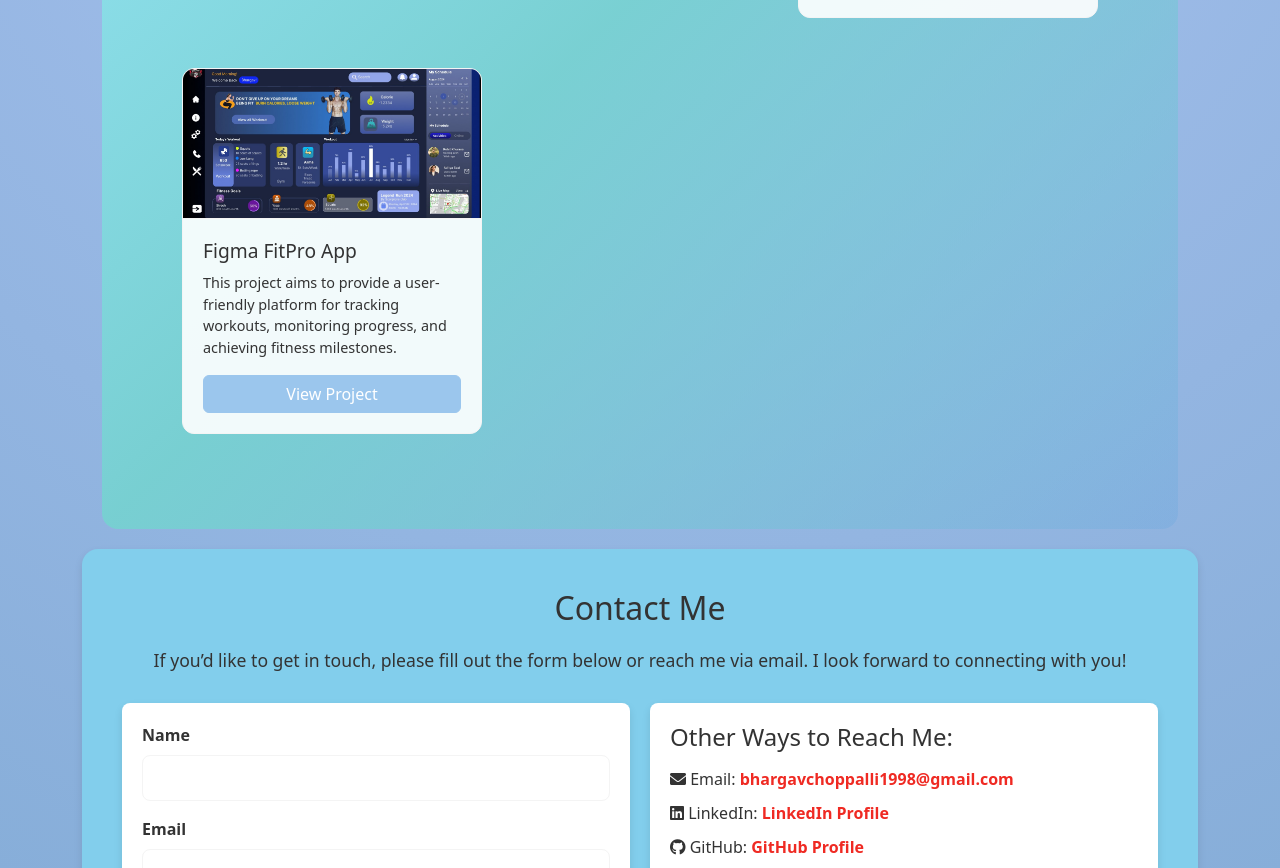
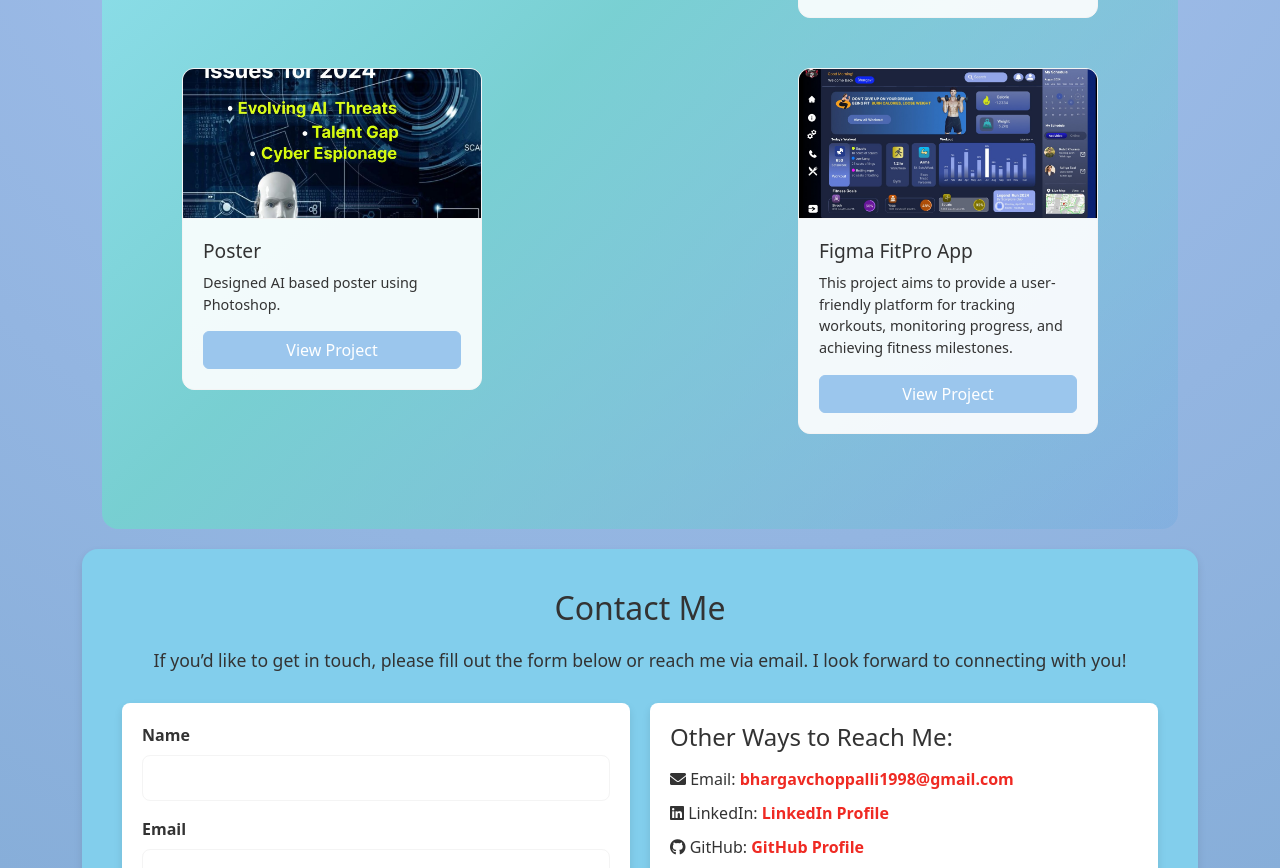
Before and after one commit to BhargavChoppalli/Bhargav-Portfolio, a plain HTML site: page index.html in a window 1280 px wide. Shown: the part 2110-2978 px from the top of the page. Drawn offline with nearby package versions, Linux system fonts and the light colour scheme.

Commit message:
included new project

```diff
--- a/index.html
+++ b/index.html
@@ -122,6 +122,18 @@
                 </div>
                 <!-- Project 3 -->
                 <div class="custom-card">
+                    <a href="C:\Users\BHARGAV CHOPPALLI\OneDrive\Desktop\Bhargav portfolio\images\AI poster (2).jpg">
+                        <img src="images/AI poster (2).jpg" class="card-img-top" alt="Project 3">
+                    </a>
+                    <div class="card-body">
+                        <h5 class="card-title">Poster</h5>
+                        <p class="card-text">Designed AI based poster using Photoshop.
+                        </p>
+                        <a href="https://example.com/project3" target="_blank" class="btn btn-primary">View Project</a>
+                    </div>
+                </div>
+                 <!-- Project 4 -->
+                 <div class="custom-card">
                     <a href="https://www.figma.com/proto/LddmpR87nj9mbMcXgVsJNG/Untitled?node-id=15-6&node-type=SYMBOL&t=TPkVyeiEQ5VYVZzW-1&scaling=contain&content-scaling=fixed&page-id=0%3A1&starting-point-node-id=15%3A6" target="_blank">
                         <img src="images/figma .jpg" class="card-img-top" alt="Project 3">
                     </a>
@@ -132,6 +144,7 @@
                         <a href="https://example.com/project3" target="_blank" class="btn btn-primary">View Project</a>
                     </div>
                 </div>
+
                 <!-- Add more projects as needed -->
             </div>
         </section>
```
Also changed, not shown: .gitmodules.txt (added), images/AI poster (2).jpg (added).
